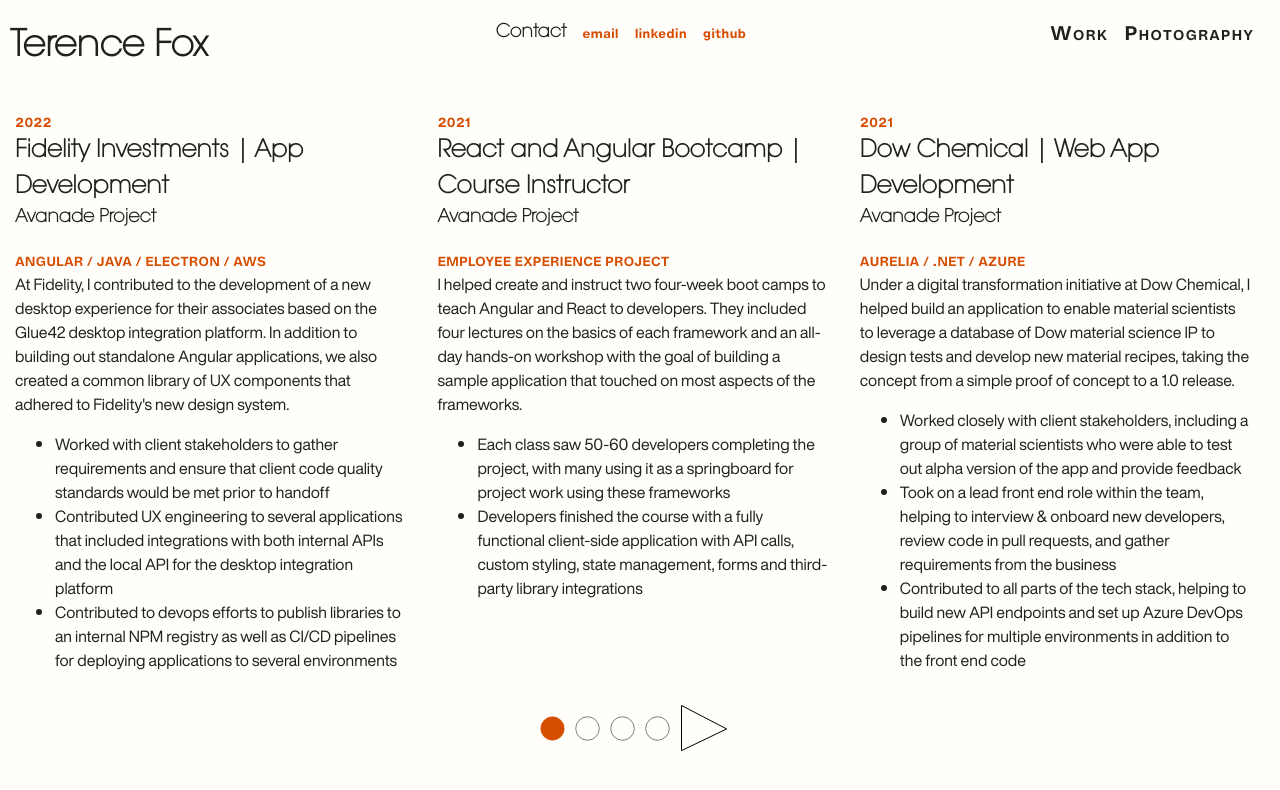
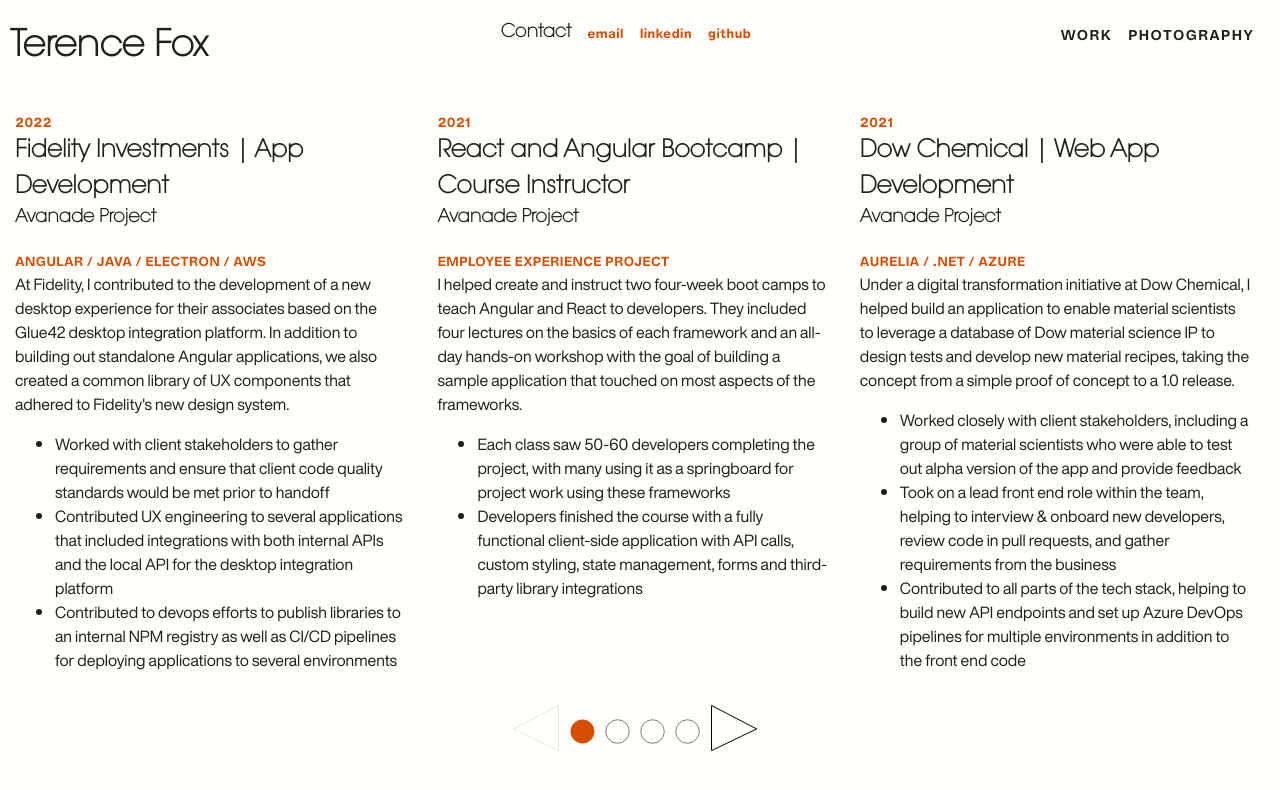
Before and after one commit to TerenceFox/portfolio2022, a Gatsby site: page /work in a window 1280 px wide. Built offline with nearby package versions, Linux system fonts and the light colour scheme; Gatsby itself is replaced by a stand-in of ours.

Commit message:
Button updates

```diff
--- a/src/components/carousel.jsx
+++ b/src/components/carousel.jsx
@@ -5,14 +5,15 @@
   const [end, setEnd] = useState(3);
   const [interval, setInterval] = useState(3);
   const [total, setTotal] = useState(items.length);
-  const [imgToggle, setImgToggle] = useState(false);
+  const [markers, setMarkers] = useState([]);
+  const [layoutToggle, setLayoutToggle] = useState(false);
 
   const imageToggle = (width) => {
     console.log(width);
-    if (width > 768 && !imgToggle) {
-      setImgToggle(true);
+    if (width > 768 && !layoutToggle) {
+      setLayoutToggle(true);
     } else {
-      setImgToggle(false);
+      setLayoutToggle(false);
     }
   };
 
@@ -24,6 +25,10 @@
       timer = setTimeout(imageToggle.bind(this, e.target.outerWidth), 250);
     };
   }, []);
+
+  useEffect(() => {
+    setMarkers(getMarkers());
+  }, [interval]);
 
   const pageForward = (interval) => {
     if (start >= interval) {
@@ -52,36 +57,22 @@
     const markers = [];
     const increment = total / interval;
     for (let i = 0; i < increment; i++) {
-      markers.push(
-        <svg
-          width="25"
-          height="25"
-          viewBox="0 0 50 50"
-          xmlns="http://www.w3.org/2000/svg"
-          onClick={jumpToPage.bind(this, i * interval, i * interval + interval)}
-        >
-          <circle
-            className={
-              end > i * interval && start <= i * interval ? "active" : ""
-            }
-            cx="25"
-            cy="25"
-            r="23.5"
-            stroke="black"
-            fillOpacity="0"
-          />
-        </svg>
-      );
+      markers.push(i);
     }
     return markers;
   };
   return (
     <>
-      <div className="carousel">{items.slice(start, end)}</div>
+      {layoutToggle ? (
+        <div className="carousel">
+          <div className="carousel--items">{items.slice(start, end)}</div>
           <div className="page-buttons">
-        {start !== 0 && (
+            <button
+              className="button--forward"
+              onClick={pageForward.bind(this, interval)}
+              disabled={start === 0}
+            >
               <svg
-            onClick={pageForward.bind(this, interval)}
                 width="50"
                 height="50"
                 viewBox="0 0 50 50"
@@ -93,9 +84,40 @@
                   stroke="black"
                 />
               </svg>
+            </button>
+            {markers.map((x) => {
+              return (
+                <svg
+                  width="25"
+                  height="25"
+                  viewBox="0 0 50 50"
+                  xmlns="http://www.w3.org/2000/svg"
+                  onClick={jumpToPage.bind(
+                    this,
+                    x * interval,
+                    x * interval + interval
                   )}
-        {getMarkers()}
-        {end !== total && (
+                >
+                  <circle
+                    className={
+                      end > x * interval && start <= x * interval
+                        ? "active"
+                        : ""
+                    }
+                    cx="25"
+                    cy="25"
+                    r="23.5"
+                    stroke="black"
+                    fillOpacity="0"
+                  />
+                </svg>
+              );
+            })}
+            <button
+              className="button--back"
+              onClick={pageBack.bind(this, interval)}
+              disabled={end === total}
+            >
               <svg
                 onClick={pageBack.bind(this, interval)}
                 width="50"
@@ -109,8 +131,12 @@
                   fillOpacity="0"
                 />
               </svg>
+            </button>
+          </div>
+        </div>
+      ) : (
+        items
       )}
-      </div>
     </>
   );
 };
--- a/src/components/header.jsx
+++ b/src/components/header.jsx
@@ -25,12 +25,12 @@
         <ul>
           <li className="nav--link">
             <Link to="/" activeClassName="active">
-              Work
+              work
             </Link>
           </li>
           <li className="nav--link">
             <Link to="/photography" activeClassName="active">
-              Photography
+              photography
             </Link>
           </li>
         </ul>
--- a/src/styles/_base.scss
+++ b/src/styles/_base.scss
@@ -55,12 +55,20 @@
   display: block;
 }
 
-/* Inherit fonts for inputs and buttons */
+/* Remove all default styling for inputs */
 input,
 button,
 textarea,
 select {
+  background: none;
+  color: inherit;
+  border: none;
+  color: inherit;
+  border: none;
+  padding: 0;
   font: inherit;
+  cursor: pointer;
+  outline: inherit;
 }
 
 /* Remove all animations, transitions and smooth scroll for people that prefer not to see them */
@@ -127,10 +135,13 @@
   font-size: 1.125rem;
 }
 
+.tag, .accent {
+  color: $accent;
+}
+
 .tag {
   font-family: $tag;
   font-size: .75rem;
-  color: $accent;
 }
 
 a, a:visited {
@@ -164,6 +175,6 @@
   }
 
   @else if $class == lg {
-    @media (min-width: 1200px) { @content; }
+    @media (min-width: 1400px) { @content; }
   }
 }
--- a/src/styles/_components.scss
+++ b/src/styles/_components.scss
@@ -4,7 +4,7 @@
   width: 100%;
 }
 
-.splash--image, .work--image {
+.splash--image {
   border: solid $black 1px;
   padding: .5rem;
   margin-bottom: 1rem;
@@ -29,14 +29,18 @@
 .splash--content {
   display: flex;
   flex-direction: column;
-  @include breakpoint(sm) {
+  @include breakpoint(md) {
     flex-direction: row;
   }
 }
 .splash--image {
-  @include breakpoint(sm) {
-    width: 67%;
+  width: 100%;
+  @include breakpoint(lg) {
+    width: 60%;
     margin-right: 2rem;
+  }
+  @include breakpoint(md) {
+    width: 50%;
   }
 }
 .splash--intro {
@@ -48,6 +52,10 @@
   @include breakpoint(lg) {
     width: 33%;
     padding-right: 8rem;
+  }
+  @include breakpoint(md) {
+    padding: 2rem;
+    width: 50%;
   }
 }
 
@@ -114,21 +122,29 @@
     fill: $accent;
     stroke: $accent;
   }
+  button:disabled {
+    svg > path, svg > path:hover {
+      stroke-width: 1;
+      stroke: rgb(0,0, 0, 0.1);
+    }
+  }
 }
 
 svg {
   margin-right: 10px;
-  path {
+  path, circle{
     stroke-width: 1;
   }
-  path:hover {
+  path:hover, circle:hover {
     stroke-width: 3;
     stroke: $accent;
   }
 }
 
-.carousel {
+.carousel--items {
   display: flex;
+  min-height: 600px;
+  height: 100%;
 }
 
 /* Photography Page */
--- a/src/styles/_layout.scss
+++ b/src/styles/_layout.scss
@@ -9,7 +9,6 @@
 }
 
 #gatsby-focus-wrapper {
-  height: 100vh;
   max-width: 1600px;
   margin: 0 auto;
 }
@@ -29,15 +28,7 @@
       order: 2;
     }
   }
-}
-
-
-.entry-grid {
-  width: 100%;
-}
-
-.wrapper--work {
-  height: 100vh;
+  margin-bottom: 4rem;
 }
 
 main {
```
Also changed, not shown: src/components/splash.jsx (+7 -4 lines), src/pages/index.js (+28 -1 lines). Lines whose indentation alone changed are shown as unchanged.
